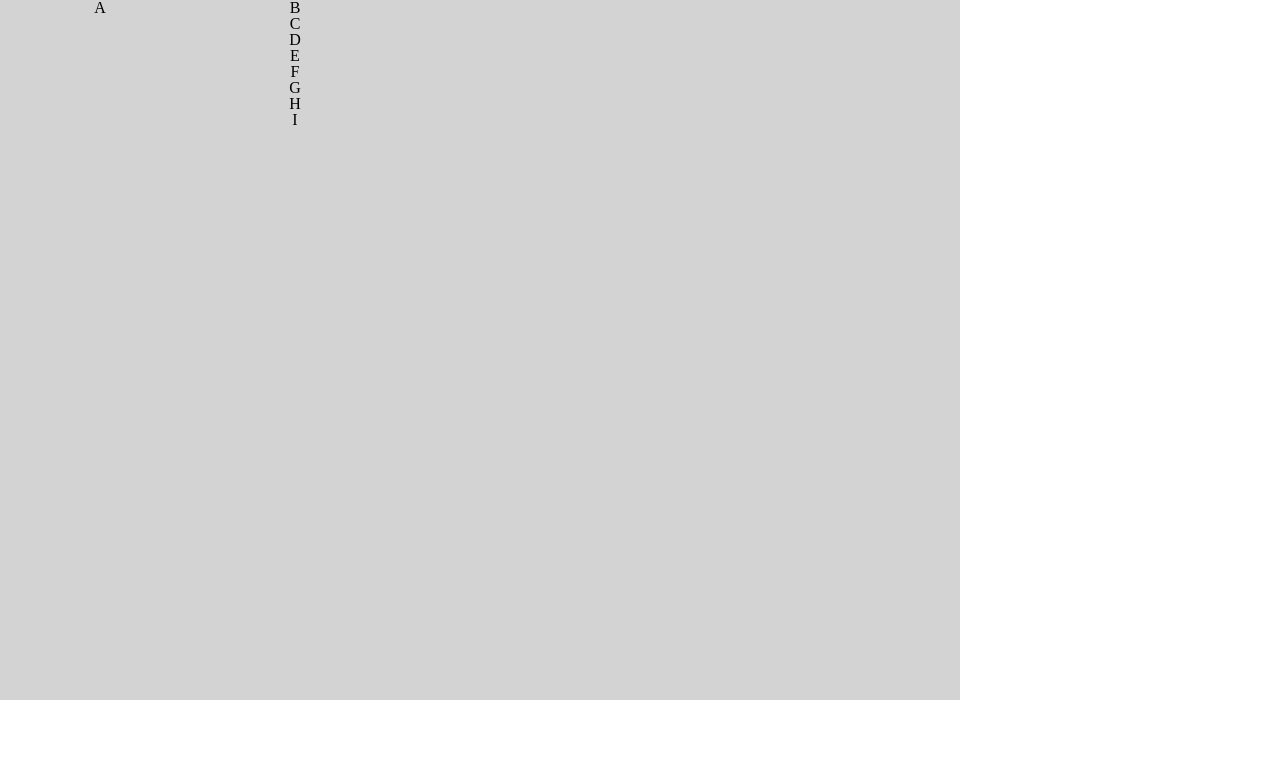
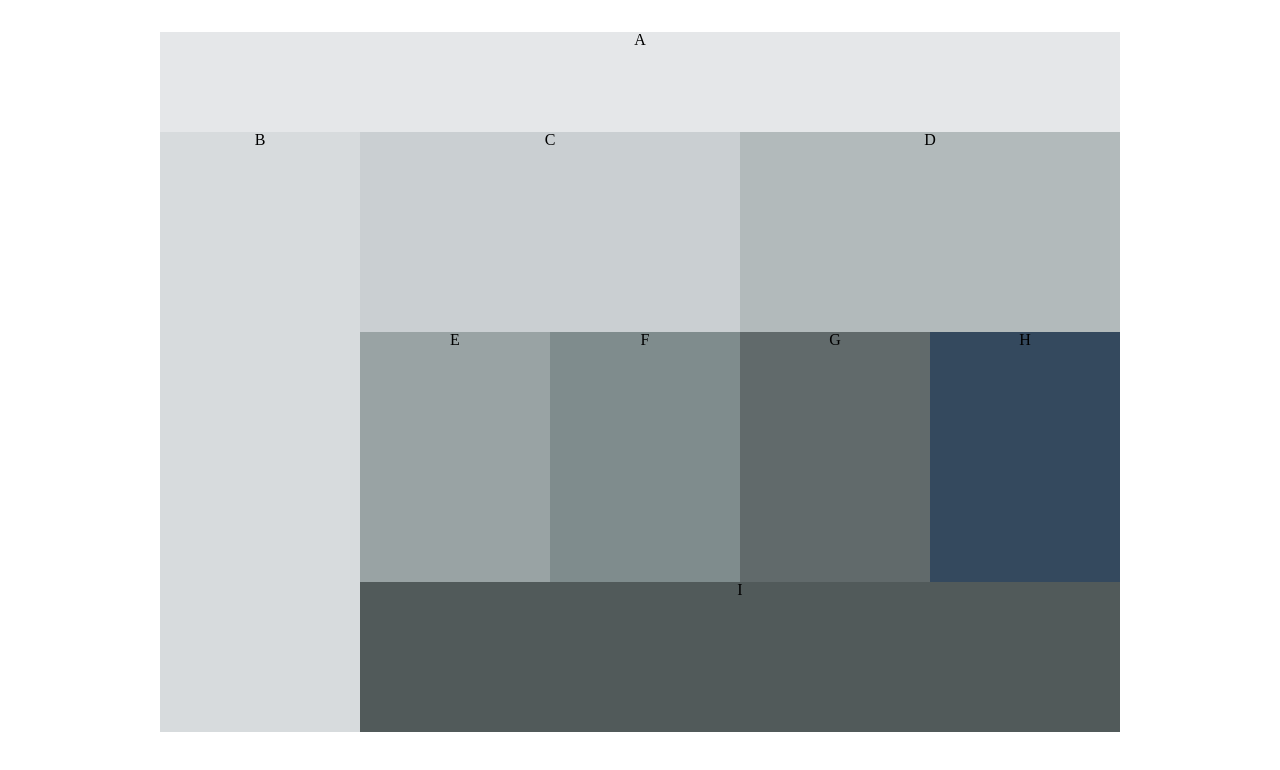
Before and after one commit to HiEricHere/lab-01, a plain HTML site: page index.html in a window 1280 px wide. Drawn offline with Linux system fonts and the light colour scheme.

Commit message:
desktop mostly done, need vertical align

```diff
--- a/style/test-module.css
+++ b/style/test-module.css
@@ -1,3 +1,5 @@
+/* mobile view */
+
 @media all and (max-width: 768px) {
 
   header {
@@ -46,3 +48,42 @@
   }
 
 }
+
+/* PC view */
+@media all and (min-width: 769px) {
+  header {
+    background-color: #E5E7E9;
+  }
+
+  aside {
+    background-color: #D7DBDD;
+  }
+
+  .c {
+    background-color: #CACFD2;
+  }
+
+  .d {
+    background-color: #B2BABB;
+  }
+
+  .e {
+    background-color: #99A3A4;
+  }
+
+  .f {
+    background-color: #7F8C8D;
+  }
+
+  .g {
+    background-color: #616A6B;
+  }
+
+  .h {
+    background-color: #34495E;
+  }
+
+  .i {
+    background-color: #515A5A;
+  }
+}
--- a/style/test.css
+++ b/style/test.css
@@ -78,9 +78,70 @@
     height: 700px;
     width: 95%;
     max-width: 960px;
+    margin: 2.5% auto;
+    display: grid;
+    grid-template-columns: 1fr;
+    grid-template-rows: 100px 600px;
+  }
+
+  header {
+    height: 100px;
+    grid-row: 1 / 2;
+    grid-column: 1 / 2;
+  }
+
+  main {
+    height: 600px;
+    grid-row: 2 / 3;
+    grid-column: 1 / 2;
     display: grid;
     grid-template-columns: 20.8333333333333% 1fr 1fr 1fr 1fr;
-    grid-template-rows: 100px 450px 150px
+    grid-template-rows: 200px 250px 150px;
   }
 
+  aside {
+    grid-row: 1 / 4;
+    grid-column: 1 / 2;
+  }
+
+  .c, .d {
+    grid-row: 1 / 2;
+  }
+
+  .c {
+    grid-column: 2 / 4;
+  }
+
+  .d {
+    grid-column: 4 / 6;
+  }
+
+  .e, .f, .g, .h {
+    grid-row: 2 / 3;
+  }
+
+  .e {
+    grid-column: 2 / 3;
+  }
+
+  .f {
+    grid-column: 3 / 4;
+  }
+
+  .g {
+    grid-column: 4 / 5;
+  }
+
+  .h {
+    grid-column: 5 / 6;
+  }
+
+  .i {
+    grid-row: 3 / 4;
+    grid-column: 2 / 6;
+  }
+
+
+
+
 }
```
